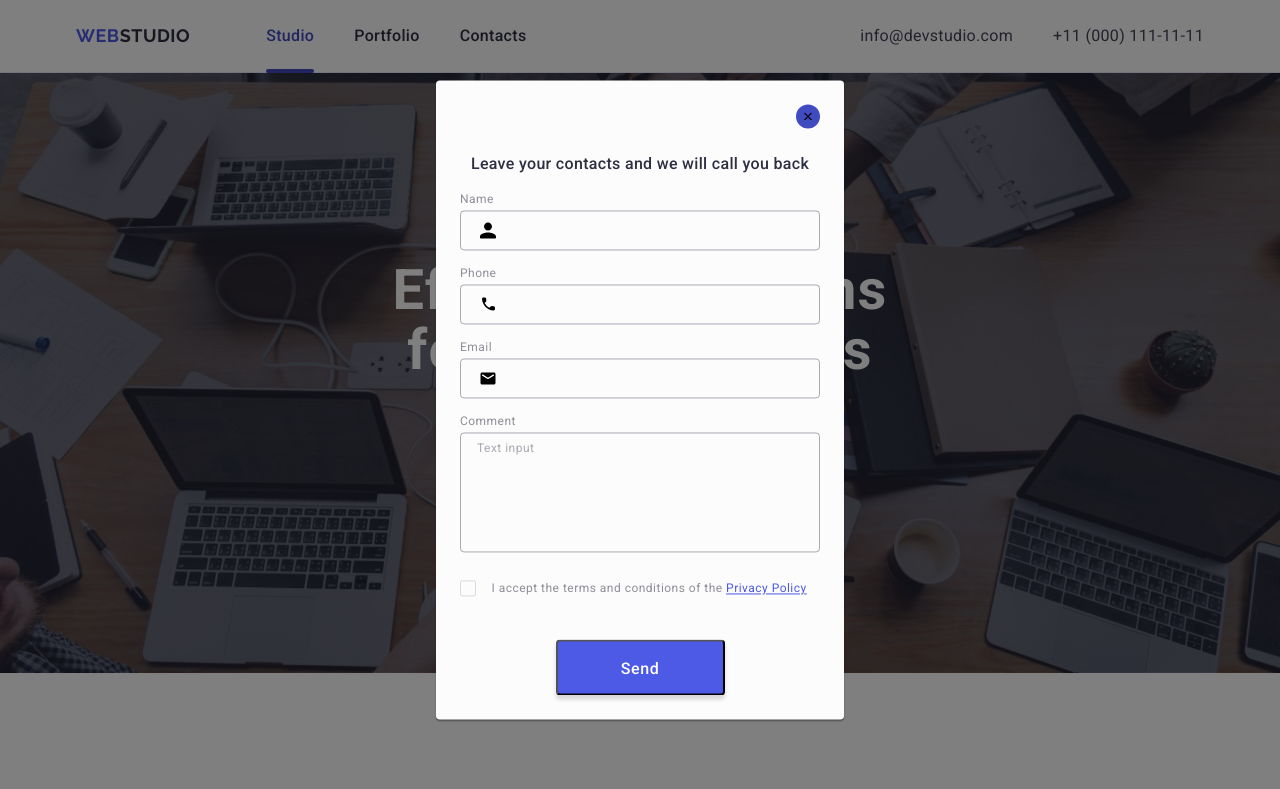
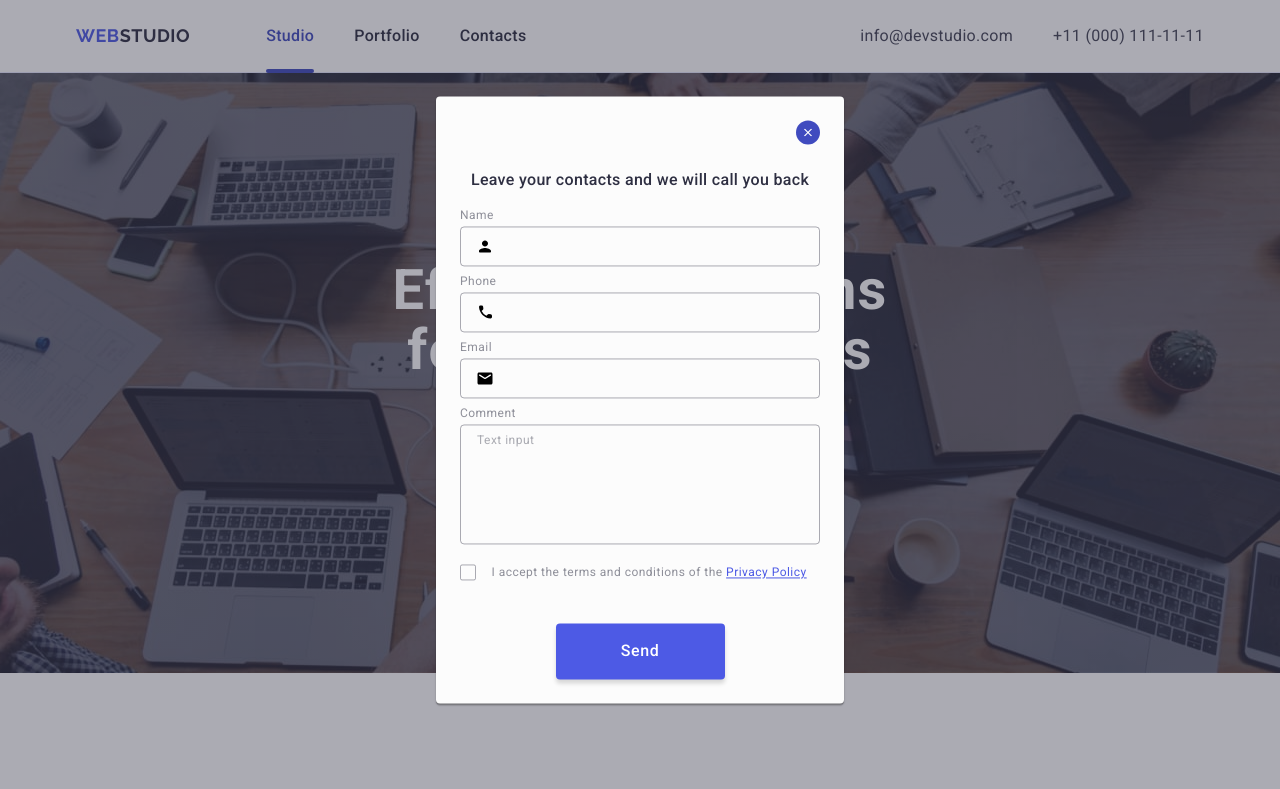
Before and after one commit to Zaitseva-08/goit-markup-hw-05, a plain HTML site: page index.html in a window 1280 px wide. Both pictures are taken after a click on the button 808 px from the left and 116 px from the top of the page. Shown: the top 789 px of the page. Drawn offline with nearby package versions, Linux system fonts and the light colour scheme.

Commit message:
add corect

```diff
--- a/css/styles.css
+++ b/css/styles.css
@@ -31,6 +31,7 @@ ol {
 }
 button {
   cursor: pointer;
+  border: none;
 }
 .container {
   max-width: 1158px;
@@ -415,20 +416,19 @@ button {
 .link-social-footer:hover,
 .link-social-footer:focus {
   background-color: #31d0aa;
-
 }
 .subscribe-text {
   font-weight: 500;
   font-size: 16px;
   color: #fff;
   margin-bottom: 16px;
+  letter-spacing: 0.02em;
 }
 
 .form-subscribe {
   display: flex;
   gap: 24px;
 }
-
 
 .input-form-label {
   display: flex;
@@ -468,6 +468,7 @@ button {
   border-radius: 4px;
   padding: 8px 24px;
   min-width: 165px;
+  height: 40px;
   box-shadow: 0 4px 4px 0 rgba(0, 0, 0, 0.15);
   transition: background-color 250ms cubic-bezier(0.4, 0, 0.2, 1);
 }
@@ -488,11 +489,10 @@ button {
   z-index: 9999999;
   width: 100%;
   height: 100%;
-  background-color: rgba(0, 0, 0, 0.5);
-
+  background-color: rgba(46, 47, 66, 0.4);
   opacity: 0;
   visibility: hidden;
-  transition: opacity 250ms linear, visibility 250ms linear;
+  transition:  opacity 250ms cubic-bezier(0.4, 0, 0.2, 1), visibility 250ms cubic-bezier(0.4, 0, 0.2, 1);
 }
 
 .backdrop.is-open {
@@ -530,7 +530,7 @@ button {
   width: 24px;
   height: 24px;
   transition: background-color 250ms cubic-bezier(0.4, 0, 0.2, 1),
-    border 250ms cubic-bezier(0.4, 0, 0.2, 1);
+    border 250ms cubic-bezier(0.4, 0, 0.2, 1); fill: 250ms cubic-bezier(0.4, 0, 0.2, 1);
 }
 
 .modal-close-btn:hover,
@@ -538,7 +538,9 @@ button {
   background-color: #404bbf;
   border-color: transparent;
   border: none;
+  fill: #ffffff
 }
+
 .review-form-description {
   max-width: 360px;
   font-weight: 500;
@@ -551,7 +553,7 @@ button {
 }
 
 .review-form-field-wrapper {
-  margin-bottom: 16px;
+  margin-bottom: 8px;
 }
 
 .review-form-field-label {
@@ -574,13 +576,14 @@ button {
   border-radius: 4px;
   padding: 8px 16px 8px 38px;
   border: 1px solid rgba(46, 47, 66, 0.4);
-  transition: border-color 250ms cubic-bezier(0.4, 0, 0.2, 1);
+  transition: border 250ms cubic-bezier(0.4, 0, 0.2, 1);
   color: #2e2f42;
+  outline: transparent;
 }
 
 .review-form-input:focus {
   border: 1px solid #4d5ae5;
-  outline: transparent;
+
 }
 
 .review-form-field-icon {
@@ -639,19 +642,20 @@ button {
   align-items: center;
   width: 16px;
   height: 16px;
-  border: 1px solid rgba(17, 17, 17, 0.14);
+  border: 1px solid rgba(46, 47, 66, 0.4);
   border-radius: 2px;
   cursor: pointer;
   fill: transparent;
   margin-right: 12px;
+  transition: background-color 250ms cubic-bezier(0.4, 0, 0.2, 1), border 250ms cubic-bezier(0.4, 0, 0.2, 1), fill 250ms cubic-bezier(0.4, 0, 0.2, 1);
 }
 
 .review-form-privacy-checkbox:checked
   + .review-form-checkbox-label
   .review-form-own-checkbox {
   background-color: #404bbf;
-  fill: #ffffff;
-  border-color: #404bbf;
+  fill: #F4F4FD;
+  border: none;
 }
 
 .review-form-privacy-checkbox:focus
@@ -680,10 +684,10 @@ button {
   border-radius: 4px;
   padding: 16px 32px;
   min-width: 169px;
+  border: none;
   box-shadow: 0 4px 4px 0 rgba(0, 0, 0, 0.15);
   transition: background-color 250ms cubic-bezier(0.4, 0, 0.2, 1);
 }
-
 
 .review-form-submit-btn:hover,
 .review-form-submit-btn:focus {
--- a/index.html
+++ b/index.html
@@ -474,7 +474,7 @@
                 name="user-email"
                 placeholder="E-mail"
             /></label>
-            <button class="btn btn-subscribe" type="submit">
+            <button class="button btn-subscribe" type="submit">
               Subscribe
               <svg
                 class="icon-send"
@@ -488,7 +488,6 @@
           </form>
         </div>
       </div>
-
     </footer>
     <div class="backdrop is-open">
       <div class="modal">
@@ -502,7 +501,8 @@
             <use href="./images/icon.svg#icon-close1"></use>
           </svg>
         </button>
-      <p class="review-form-description">Leave your contacts and we will call you back
+        <p class="review-form-description">
+          Leave your contacts and we will call you back
         </p>
         <form class="review-form">
           <div class="review-form-field-wrapper">
@@ -517,7 +517,7 @@
                 title="Name"
                 required
               />
-            <svg class="review-form-field-icon" width="24" height="24">
+              <svg class="review-form-field-icon" width="18" height="24">
                 <use href="./images/icon.svg#icon-person"></use>
               </svg>
             </div>
@@ -537,7 +537,7 @@
                 title="xxx-xxx-xx-xx"
                 required
               />
-            <svg class="review-form-field-icon" width="24" height="24">
+              <svg class="review-form-field-icon" width="18" height="24">
                 <use href="./images/icon.svg#icon-phone"></use>
               </svg>
             </div>
@@ -554,7 +554,7 @@
                 id="user-email"
                 required
               />
-            <svg class="review-form-field-icon" width="24" height="24">
+              <svg class="review-form-field-icon" width="18" height="24">
                 <use href="./images/icon.svg#icon-email"></use>
               </svg>
             </div>
@@ -575,12 +575,12 @@
             <input
               type="checkbox"
               class="review-form-privacy-checkbox visually-hidden"
-            id="privacy-policy"
-            name="privacy-policy"
+              id="user-privacy"
+              name="user-privacy"
               value="true"
               required
             />
-          <label for="privacy-policy" class="review-form-checkbox-label">
+            <label for="user-privacy" class="review-form-checkbox-label">
               <span class="review-form-own-checkbox">
                 <svg
                   class="review-form-own-checkbox-icon"
```
Lines whose indentation alone changed are shown as unchanged.
